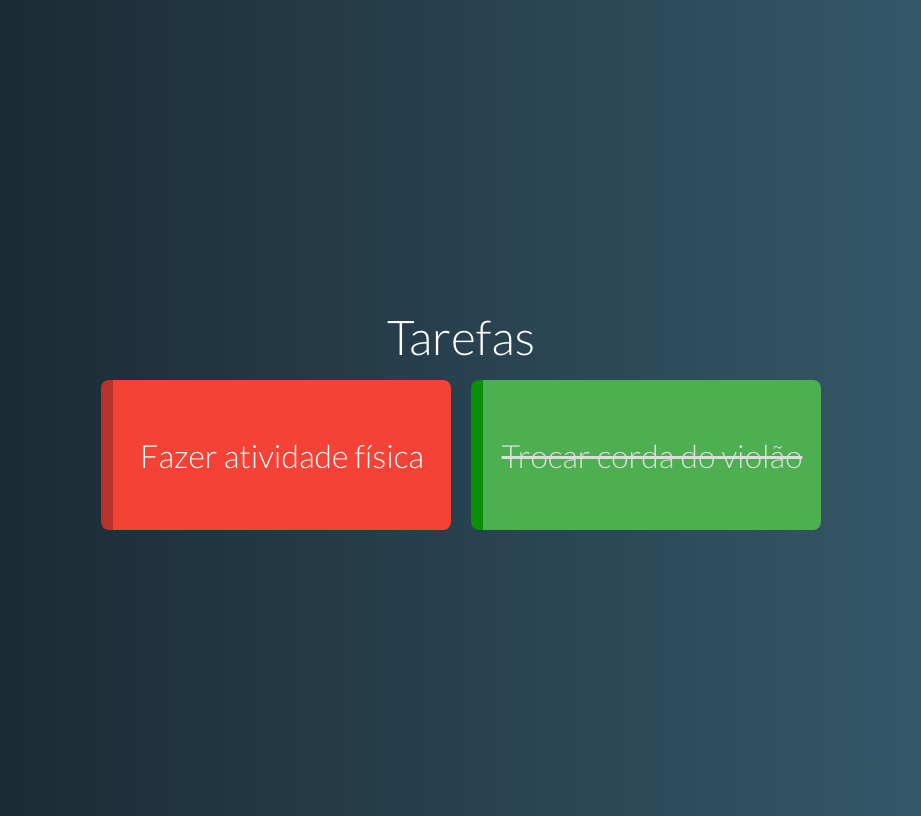
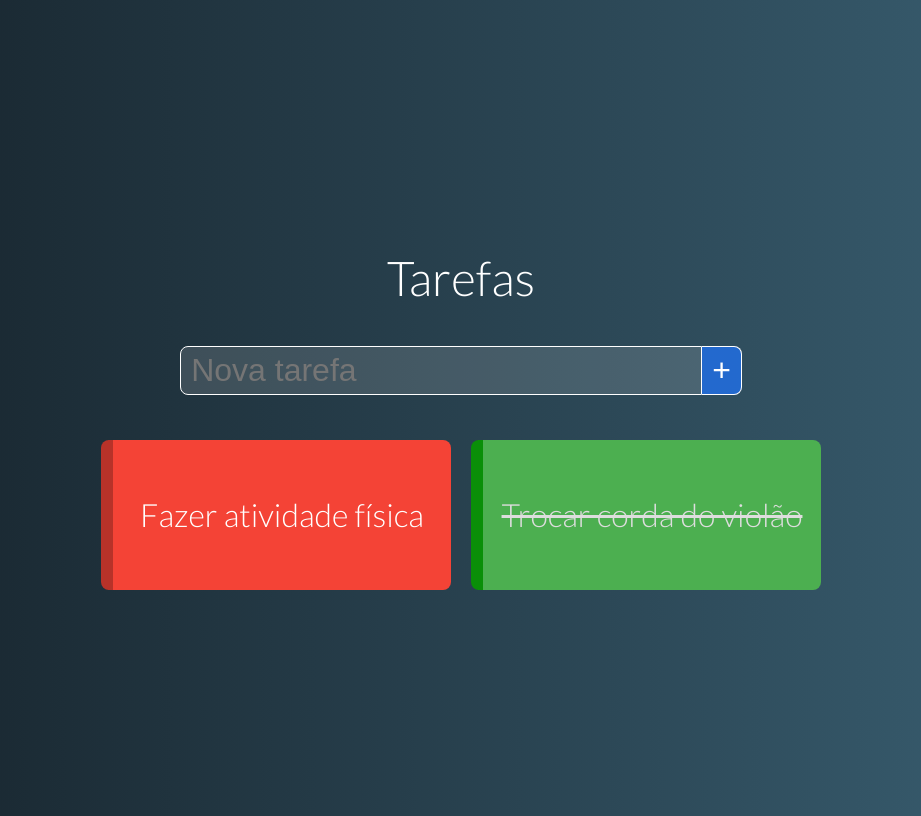
Before and after one commit to LaRaHh/Projeto2-cursoVue, a Vue app: page / in a window 1280 px wide. Shown: the whole page, without its empty margins (179-1100 px from the left). Built offline with nearby package versions, Linux system fonts and the light colour scheme.

Commit message:
Componente NovaTarefa e seus estilos

```diff
--- a/src/App.vue
+++ b/src/App.vue
@@ -1,15 +1,18 @@
 <template>
 	<div id="app">
 		<h1>Tarefas</h1>
+		<NovaTarefa @tarefaAdc="adicionarTrf"/>
 		<ListaTarefas :tarefas="tarefas"/>
 	</div>
 </template>
 
 <script>
 import ListaTarefas from './components/ListaTarefas.vue'
+import NovaTarefa from './components/NovaTarefa'
 export default {
 	components: {
-		ListaTarefas
+		ListaTarefas,
+		NovaTarefa
 	},
 	data () {
 		return {
@@ -17,6 +20,19 @@ export default {
 				{nome: 'Fazer atividade física', pendente: true},
 				{nome: 'Trocar corda do violão', pendente: false}
 			]
+		}
+	},
+	methods: {
+		adicionarTrf(tarefa) {
+			const mesmoNome = t => t.nome === tarefa.nome
+			const novaTarefa = this.tarefas.filter(mesmoNome).length == 0
+
+			if(novaTarefa){
+				this.tarefas.push({
+					nome: tarefa.nome,
+					pendente: tarefa.pendente || true
+				})
+			}
 		}
 	}
 }
--- a/src/components/ListaTarefas.vue
+++ b/src/components/ListaTarefas.vue
@@ -1,5 +1,5 @@
 <template>
-    <div class="listaTarefas">
+    <div class="lista-tarefas">
         <template v-if="tarefas.length">
             <Tarefa v-for="tarefa in tarefas" :key="tarefa.nome" :tarefa="tarefa">
             </Tarefa>
@@ -22,13 +22,13 @@ export default {
 </script>
 
 <style>
-    .listaTarefas{
+    .lista-tarefas{
         display: flex;
         justify-content: center;
         flex-wrap: wrap;
     }
 
-    .listaTarefas .tarefa{
+    .lista-tarefas .tarefa{
         margin: 10px;
     }
 
--- a/src/components/NovaTarefa.vue
+++ b/src/components/NovaTarefa.vue
@@ -1,13 +1,50 @@
 <template>
-
+    <div class="nova-tarefa">
+        <input type="text" v-model="nome" @keydown.enter="adicionar" placeholder="Nova tarefa" class="el-formulario">
+        <button @click="adicionar" class="el-formulario">+</button>
+    </div>
 </template>
 
 <script>
 export default {
-
+    name: 'NovaTarefa',
+    data() {
+        return{
+            nome:''
+        }
+    },
+    methods: {
+        adicionar() {
+            this.$emit('tarefaAdc', {nome: this.nome})
+            this.nome=''
+        }
+    }
 }
 </script>
 
 <style>
+    .nova-tarefa{
+        padding: 35px;
+    }
 
+    .el-formulario{
+        outline: none;
+        font-size: 2rem;
+        border: 1px solid #FFF;
+        padding: 5px 10px 5px 10px;
+        color: #FFF;
+    }
+    input.el-formulario{
+        width: 500px;
+        background-color: #FFF2;
+        border-top-left-radius: 8px;
+        border-bottom-left-radius: 8px;
+    }
+
+    button.el-formulario{
+        border-left: none;
+        background-color: rgba(32, 114, 236, 0.788);
+        border-top-right-radius: 8px;
+        border-bottom-right-radius: 8px;
+    }
 </style>
```
